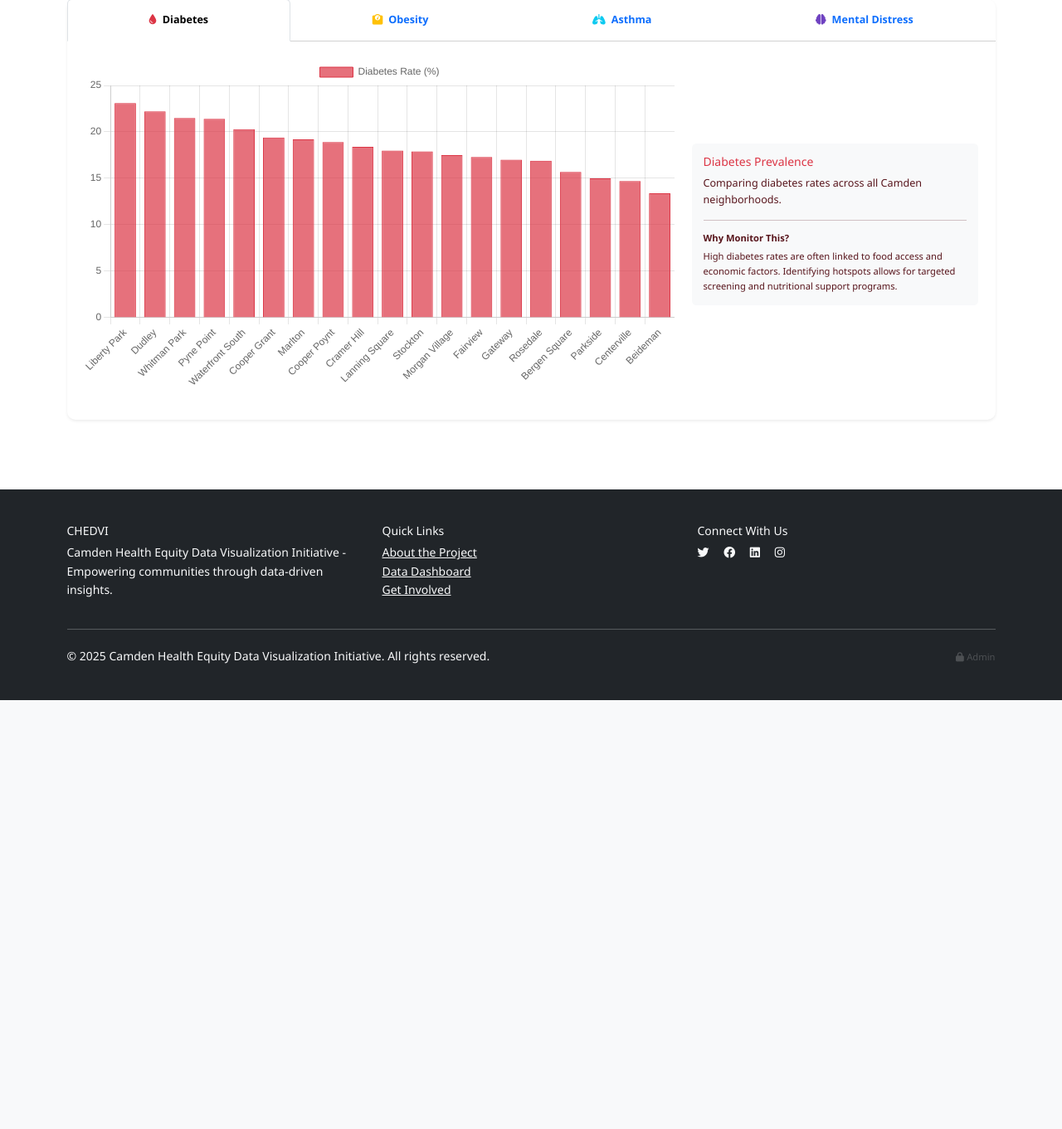
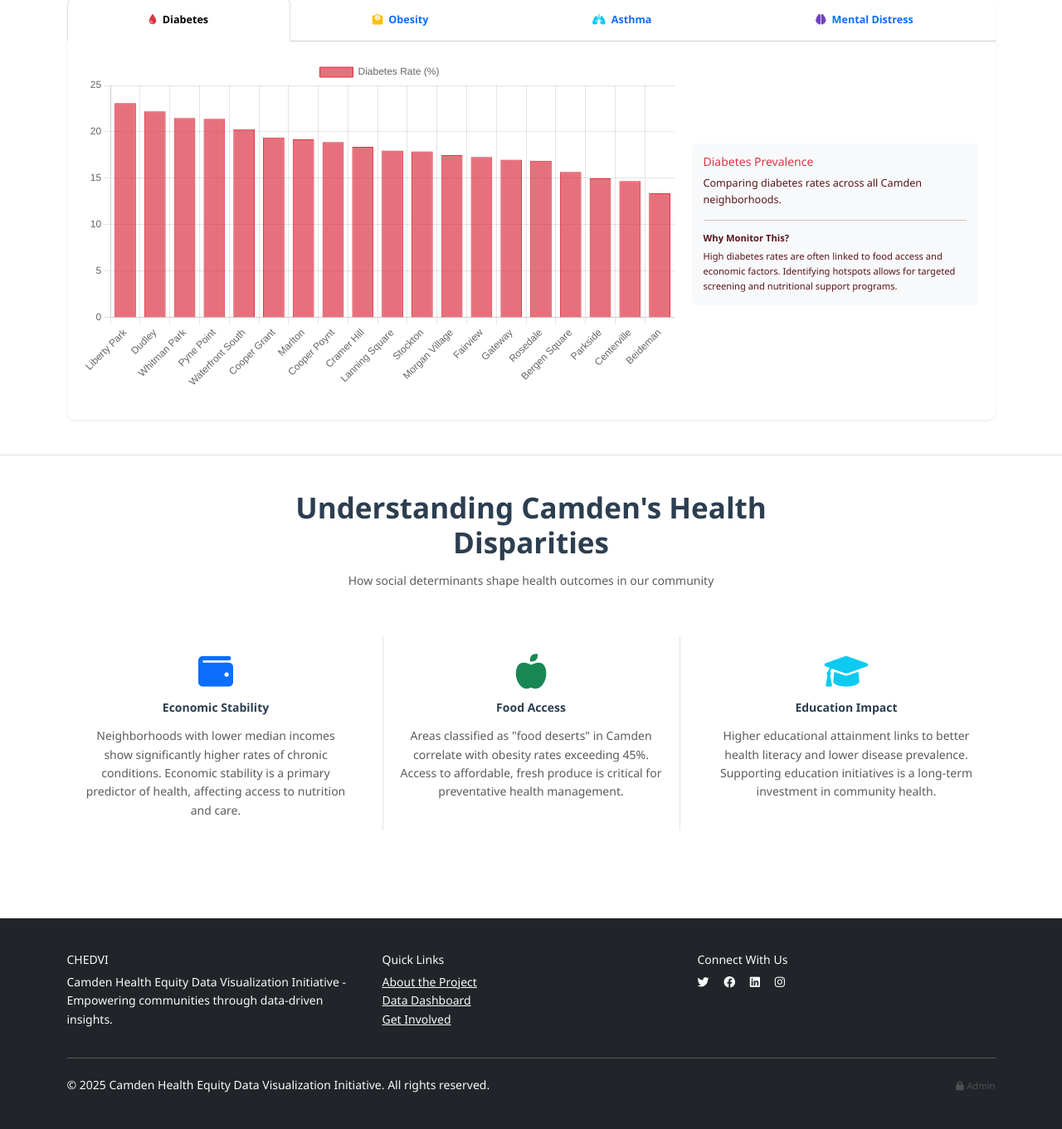
Before and after one commit to Venettov/CHEDVI, a Flask app: page /dashboard in a window 1280 px wide. Shown: the part 1276-2637 px from the top of the page at 83% size. Before the commit the page ends 2120 px from the top, so only its background shows below. Run offline with Flask 3, Linux system fonts and the light colour scheme; data that the repository does not hold is empty; some libraries are stand-ins or nearby versions.

Commit message:
Refactor insights and dashboard with tabbed interfaces and fix interaction logic

```diff
--- a/templates/dashboard.html
+++ b/templates/dashboard.html
@@ -19,13 +19,12 @@
                 </div>
                 <div class="col-md-4 text-end">
                     <div class="dashboard-controls d-flex gap-2" data-html2canvas-ignore="true">
-                        <select class="form-select" id="metricSelector">
-                            <option value="">Select Health Metric</option>
+                        <select class="form-select" id="leftMapSelector">
+                            <option value="diabetes">Diabetes Rate</option>
                             <option value="obesity">Obesity Rate</option>
-                            <option value="diabetes">Diabetes Rate</option>
                             <option value="asthma">Asthma Rate</option>
-                            <option value="air_quality">Air Quality Index</option>
-                            <option value="mental_health">Mental Distress</option>
+                            <option value="mental_distress">Mental Distress</option>
+                            <option value="lack_health_insurance">Uninsured Rate</option>
                         </select>
                         <button class="btn btn-outline-primary" onclick="exportToImage()">
                             <i class="fas fa-download"></i> Export
@@ -43,10 +42,10 @@
                     <div class="card h-100 shadow-sm">
                         <div class="card-header bg-white d-flex justify-content-between align-items-center">
                             <h5 class="mb-0 text-primary"><i class="fas fa-heartbeat me-2"></i>Health Metric Distribution</h5>
-                            <span class="badge bg-primary" id="map1-label">Select Metric</span>
+                            <span class="badge bg-primary" id="map1-label">Selected Metric</span>
                         </div>
                         <div class="card-body p-0">
-                            <div id="map1" style="height: 500px; width: 100%;"></div>
+                            <div id="leftMap" style="height: 500px; width: 100%;"></div>
                         </div>
                         <div class="card-footer bg-light">
                             <div class="d-flex justify-content-between small text-muted">
@@ -62,15 +61,15 @@
                     <div class="card h-100 shadow-sm">
                         <div class="card-header bg-white d-flex justify-content-between align-items-center">
                             <h5 class="mb-0 text-success"><i class="fas fa-users me-2"></i>Social Determinants</h5>
-                            <select class="form-select form-select-sm w-auto" id="socialMetricSelector">
+                            <select class="form-select form-select-sm w-auto" id="rightMapSelector">
                                 <option value="income">Median Income</option>
-                                <option value="poverty">Poverty Rate</option>
+                                <option value="poverty_rate">Poverty Rate</option>
                                 <option value="education">Education Level</option>
                                 <option value="unemployment">Unemployment Rate</option>
                             </select>
                         </div>
                         <div class="card-body p-0">
-                            <div id="map2" style="height: 500px; width: 100%;"></div>
+                            <div id="rightMap" style="height: 500px; width: 100%;"></div>
                         </div>
                         <div class="card-footer bg-light">
                             <div class="d-flex justify-content-between small text-muted">
@@ -218,7 +217,7 @@
                                                 <p class="mb-3">Self-reported frequent mental distress rates.</p>
                                                 <hr>
                                                 <h6 class="fw-bold small">Why Monitor This?</h6>
-                                                <p class="small mb-0">Mental health is deeply connected to social stability. High rates of distress may indicate a need for greater community support.</p>
+                                                <p class="small mb-0">Mental health is deeply connected to social stability. High rates of distress may indicate a need for greater community support services.</p>
                                             </div>
                                         </div>
                                     </div>
@@ -226,6 +225,58 @@
 
                             </div>
                         </div>
+                    </div>
+                </div>
+            </div>
+        </div>
+    </section>
+
+    <section class="py-5 bg-white border-top">
+        <div class="container">
+            <div class="row mb-5 text-center">
+                <div class="col-lg-8 mx-auto">
+                    <h2 class="fw-bold display-6 mb-3">Understanding Camden's Health Disparities</h2>
+                    <p class="lead text-muted">How social determinants shape health outcomes in our community</p>
+                </div>
+            </div>
+
+            <div class="row g-4">
+                <div class="col-md-4">
+                    <div class="text-center p-4">
+                        <div class="mb-3">
+                            <i class="fas fa-wallet fa-3x text-primary"></i>
+                        </div>
+                        <h4 class="fw-bold mb-3">Economic Stability</h4>
+                        <p class="text-muted">
+                            Neighborhoods with lower median incomes show significantly higher rates of chronic conditions.
+                            Economic stability is a primary predictor of health, affecting access to nutrition and care.
+                        </p>
+                    </div>
+                </div>
+
+                <div class="col-md-4">
+                    <div class="text-center p-4 border-start border-end">
+                        <div class="mb-3">
+                            <i class="fas fa-apple-alt fa-3x text-success"></i>
+                        </div>
+                        <h4 class="fw-bold mb-3">Food Access</h4>
+                        <p class="text-muted">
+                            Areas classified as "food deserts" in Camden correlate with obesity rates exceeding 45%.
+                            Access to affordable, fresh produce is critical for preventative health management.
+                        </p>
+                    </div>
+                </div>
+
+                <div class="col-md-4">
+                    <div class="text-center p-4">
+                        <div class="mb-3">
+                            <i class="fas fa-graduation-cap fa-3x text-info"></i>
+                        </div>
+                        <h4 class="fw-bold mb-3">Education Impact</h4>
+                        <p class="text-muted">
+                            Higher educational attainment links to better health literacy and lower disease prevalence.
+                            Supporting education initiatives is a long-term investment in community health.
+                        </p>
                     </div>
                 </div>
             </div>
```
